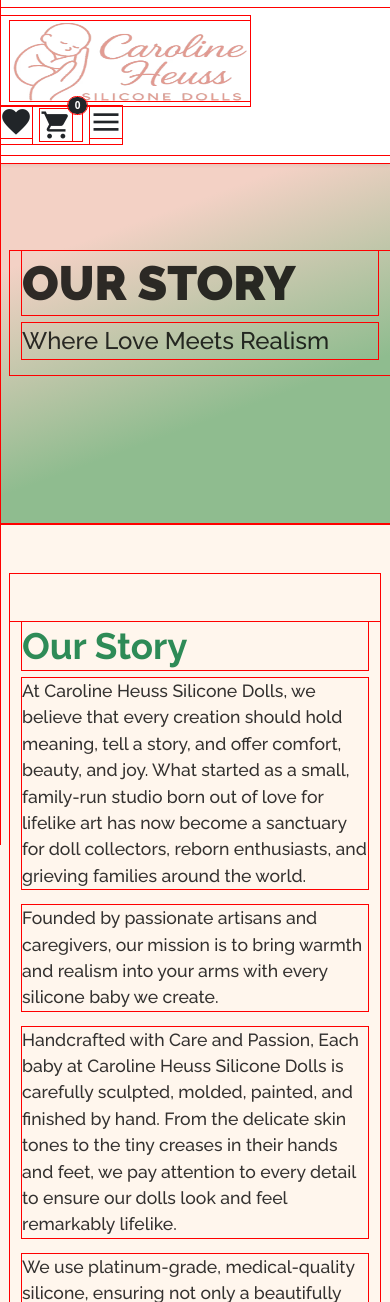
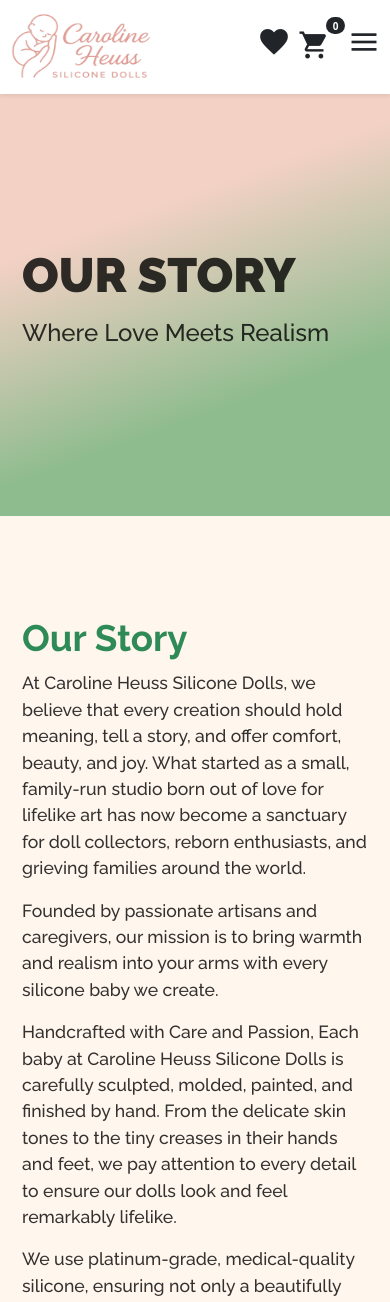
Before and after one commit to hakheem2/crud-silicone-dolls, a Django app: page /about/ in a window 390 px wide. Shown: the top 1302 px of the page. Run offline with Django 5.2, Linux system fonts and the light colour scheme; data comes from the database, SQL or seed files in the repository; some libraries are stand-ins or nearby versions; some web fonts are replaced.

Commit message:
fix scale and zoom issue on mobile

```diff
--- a/static/css/index.css
+++ b/static/css/index.css
@@ -20,16 +20,11 @@
     margin: 0;
     padding: 0;
     box-sizing: border-box;
-    outline: 1px solid red;
 }
 
 body{
     width: 100vw;
     overflow-x: hidden !important;
-}
-
-.body{
-    position: relative;
 }
 /* ===================== NAVBAR ===================== */
 #active{
@@ -49,16 +44,38 @@ body{
 
 
 
+    @media screen and (max-width: 768px) {
+        .nav-container{
+            padding: 1px 5px;
+            box-sizing: border-box;
+
+            .navbar-brand{
+                padding-left: 10px;
+                max-width: 40%;
+                overflow: hidden;
+                .img{
+                    width: 100%;
+                    height: auto;
+                    max-height: 65px;
+                }
+            }
+        }
+    }
+
+
 .navbar {
-    position: fixed;
+    position: sticky;
     top: 0;
+    margin: 0;
+    padding: 0;
+    overflow-x: hidden;
     width: 100%;
     height: auto;
     z-index: 800;
 
     .nav-container {
         height: auto;
-        padding: 1% 5%;
+        padding: 2px 5%;
 
         @media screen and (max-width: 768px) {
             padding: 2% 10px 3% 0;
--- a/templates/base.html
+++ b/templates/base.html
@@ -25,7 +25,7 @@
     {% endblock %}
 
 </head>
-<body class="body position-relative" style="padding-top: 102px;">
+<body class="body" style="">
     <form style="display:none;">
         {% csrf_token %}
     </form>
--- a/templates/navbar.html
+++ b/templates/navbar.html
@@ -1,10 +1,10 @@
 {% load static %}
 <!-- ===================== NAVBAR START ===================== -->
-    <nav class="navbar navbar-expand-md fixed-top navbar-light bg-white shadow-sm">
+    <nav class="navbar navbar-expand-md navbar-light bg-white shadow-sm m-0 p-0">
         <div class="nav-container container-fluid d-flex justify-content-between align-items-center">
-            <div class="navbar-brand">
+            <a href="{% static 'home' %}" class="navbar-brand">
                 <img src="{% static 'images/site-logo.avif' %}" class="img img-fluid" alt="Caroline Heuss Silicone Dolls">
-            </div>
+            </a>
             <!-- Desktop Nav Links -->
             <ul class="navbar-nav d-none d-md-flex gap-3 mb-0">
                 <li class="nav-item"><a class="nav-link" href="{% url 'home' %}">Home</a></li>
```
